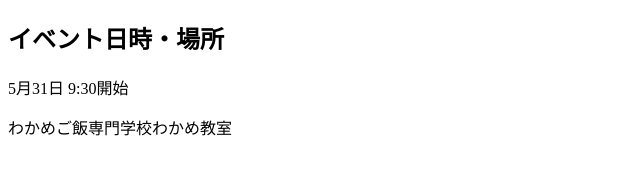
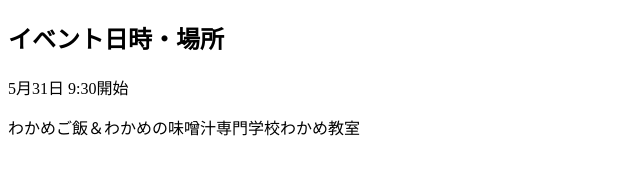
Before and after one commit to riku-nakada/TestBranch2, a plain HTML site: page wakame.html in a window 1280 px wide. Shown: the whole page, without its empty margins (0-640 px from the left). Drawn offline with Linux system fonts and the light colour scheme.

Commit message:
[modif] wakame変更

```diff
--- a/wakame.html
+++ b/wakame.html
@@ -1,11 +1,11 @@
 <!DOCTYPE html>
 <html>
 <head>
-<title>わかめ勉強会</title>
+<title>わかめご飯と味噌汁の勉強会</title>
 </head>
 <body>
 <h2> イベント日時・場所 </h2>
 <p>5月31日 9:30開始</p>
-<p>わかめご飯専門学校わかめ教室</p>
+<p>わかめご飯＆わかめの味噌汁専門学校わかめ教室</p>
 </body>
 </html>
```
Also changed, not shown: 1 other file.
